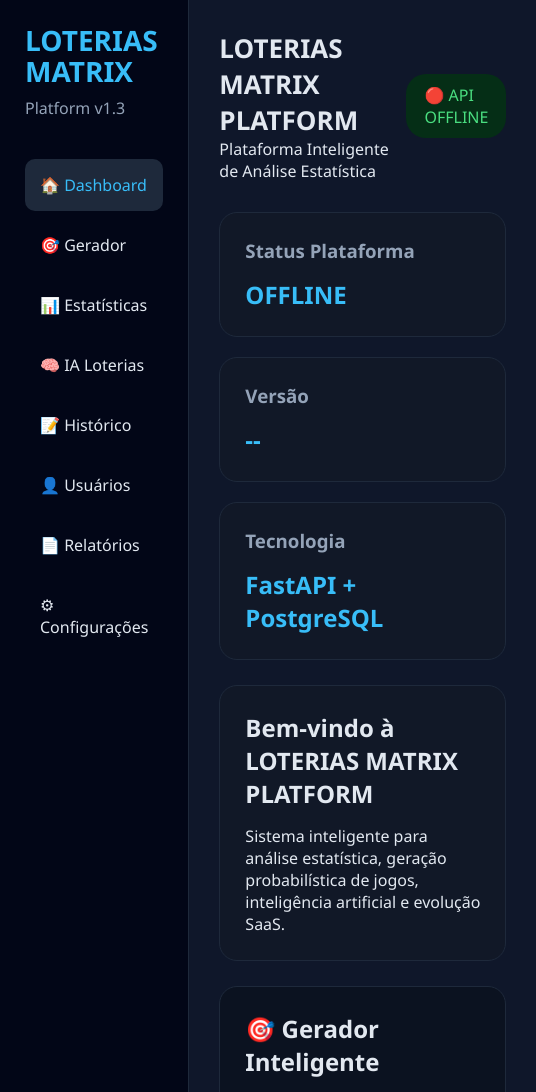
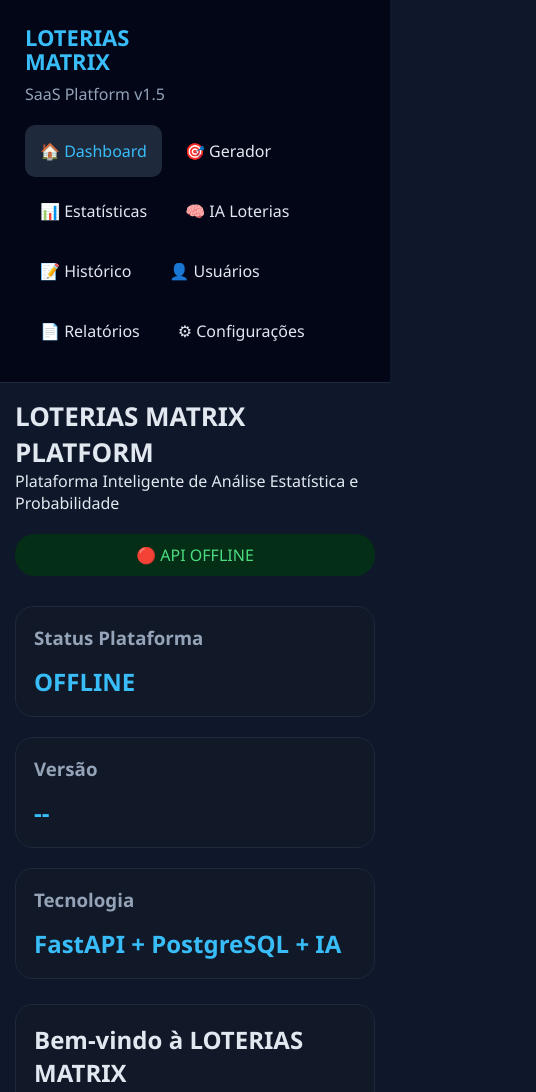
Before and after one commit to conexaoinsaude-alt/loterias-matrix, a plain HTML site: page frontend/index.html in a window 390 px wide. Shown: the top 1092 px of the page, 536 px wide, since content can reach past the window. Drawn offline with Linux system fonts and the light colour scheme.

Commit message:
Melhora interface responsiva SaaS LOTERIAS MATRIX

```diff
--- a/frontend/index.html
+++ b/frontend/index.html
@@ -5,15 +5,14 @@
 
     <meta charset="UTF-8">
 
-    <meta name="viewport"
-          content="width=device-width, initial-scale=1.0">
+    <meta name="viewport" content="width=device-width, initial-scale=1.0">
 
     <title>
         LOTERIAS MATRIX PLATFORM
     </title>
 
-    <link rel="stylesheet"
-          href="style.css">
+
+    <link rel="stylesheet" href="style.css">
 
 </head>
 
@@ -34,10 +33,11 @@
             </h1>
 
             <span>
-                Platform v1.3
+                SaaS Platform v1.5
             </span>
 
         </div>
+
 
 
         <nav>
@@ -48,33 +48,41 @@
                     🏠 Dashboard
                 </li>
 
+
                 <li>
                     🎯 Gerador
                 </li>
+
 
                 <li>
                     📊 Estatísticas
                 </li>
 
+
                 <li>
                     🧠 IA Loterias
                 </li>
+
 
                 <li>
                     📝 Histórico
                 </li>
 
+
                 <li>
                     👤 Usuários
                 </li>
+
 
                 <li>
                     📄 Relatórios
                 </li>
 
+
                 <li>
                     ⚙ Configurações
                 </li>
+
 
             </ul>
 
@@ -82,6 +90,8 @@
 
 
     </aside>
+
+
 
 
 
@@ -97,19 +107,28 @@
                     LOTERIAS MATRIX PLATFORM
                 </h2>
 
+
                 <p>
-                    Plataforma Inteligente de Análise Estatística
+                    Plataforma Inteligente de Análise Estatística e Probabilidade
                 </p>
+
 
             </div>
 
 
+
             <span id="api-status">
+
                 Verificando API...
+
             </span>
 
 
+
         </header>
+
+
+
 
 
 
@@ -122,11 +141,15 @@
                     Status Plataforma
                 </h3>
 
+
                 <strong id="status">
                     Carregando...
                 </strong>
 
+
             </div>
+
+
 
 
 
@@ -136,11 +159,15 @@
                     Versão
                 </h3>
 
+
                 <strong id="version">
                     --
                 </strong>
 
+
             </div>
+
+
 
 
 
@@ -150,14 +177,20 @@
                     Tecnologia
                 </h3>
 
+
                 <strong>
-                    FastAPI + PostgreSQL
+                    FastAPI + PostgreSQL + IA
                 </strong>
+
 
             </div>
 
 
+
         </section>
+
+
+
 
 
 
@@ -166,14 +199,17 @@
 
 
             <h2>
-                Bem-vindo à LOTERIAS MATRIX PLATFORM
+                Bem-vindo à LOTERIAS MATRIX
             </h2>
 
 
+
             <p>
+
                 Sistema inteligente para análise estatística,
                 geração probabilística de jogos,
-                inteligência artificial e evolução SaaS.
+                inteligência artificial e evolução para plataforma SaaS.
+
             </p>
 
 
@@ -183,23 +219,32 @@
 
 
 
+
+
+
+
         <section class="panel generator-panel">
 
 
             <h2>
-                🎯 Gerador Inteligente
+                🎯 Gerador Inteligente de Jogos
             </h2>
+
+
 
 
 
             <div class="form-grid">
 
 
+
                 <div>
+
 
                     <label>
                         Escolha a Loteria
                     </label>
+
 
 
                     <select id="loteria">
@@ -245,6 +290,7 @@
                         </option>
 
 
+
                     </select>
 
 
@@ -254,11 +300,16 @@
 
 
 
+
+
                 <div>
+
 
                     <label>
                         Quantidade de jogos
                     </label>
+
+
 
 
                     <select id="quantidade-jogos">
@@ -284,14 +335,20 @@
                         </option>
 
 
+
                     </select>
+
 
 
                 </div>
 
 
 
+
             </div>
+
+
+
 
 
 
@@ -303,7 +360,12 @@
 
                 🎯 Gerar Jogos
 
+
             </button>
+
+
+
+
 
 
 
@@ -318,7 +380,12 @@
 
 
 
-                <pre id="resultado-gerador">Nenhum jogo gerado ainda.</pre>
+                <pre id="resultado-gerador">
+
+Nenhum jogo gerado ainda.
+
+                </pre>
+
 
 
             </div>
@@ -330,10 +397,14 @@
 
 
 
+
+
     </main>
 
 
+
 </div>
+
 
 
 
@@ -344,4 +415,5 @@
 
 </body>
 
+
 </html>
--- a/frontend/script.js
+++ b/frontend/script.js
@@ -1,4 +1,9 @@
-const API_URL = "http://127.0.0.1:8000";
+const API_URL =
+    window.location.hostname === "localhost" ||
+    window.location.hostname === "127.0.0.1"
+        ? "http://127.0.0.1:8000"
+        : window.location.origin;
+
 
 
 let ultimoResultado = "";
@@ -14,6 +19,8 @@ document.addEventListener("DOMContentLoaded", () => {
     restaurarConfiguracoes();
 
 });
+
+
 
 
 
@@ -48,7 +55,7 @@ async function carregarStatus() {
 
     }
 
-    catch {
+    catch(error) {
 
 
         document.getElementById("status").textContent =
@@ -61,6 +68,9 @@ async function carregarStatus() {
 
         document.getElementById("api-status").textContent =
             "🔴 API OFFLINE";
+
+
+        console.error(error);
 
 
     }
@@ -84,7 +94,9 @@ function inicializarMenu() {
             document.querySelectorAll(".sidebar li")
             .forEach(menu => {
 
+
                 menu.classList.remove("active");
+
 
             });
 
@@ -104,6 +116,7 @@ function inicializarMenu() {
 
 
 
+
 function restaurarConfiguracoes() {
 
 
@@ -116,7 +129,7 @@ function restaurarConfiguracoes() {
 
 
 
-    if (loteria) {
+    if(loteria) {
 
 
         document.getElementById("loteria").value =
@@ -127,7 +140,7 @@ function restaurarConfiguracoes() {
 
 
 
-    if (quantidade) {
+    if(quantidade) {
 
 
         document.getElementById("quantidade-jogos").value =
@@ -143,7 +156,7 @@ function restaurarConfiguracoes() {
 
 
 
-    if (resultadoSalvo) {
+    if(resultadoSalvo) {
 
 
         document.getElementById("resultado-gerador")
@@ -151,13 +164,15 @@ function restaurarConfiguracoes() {
             resultadoSalvo;
 
 
-        ultimoResultado = resultadoSalvo;
+        ultimoResultado =
+            resultadoSalvo;
 
 
     }
 
 
 }
+
 
 
 
@@ -171,38 +186,14 @@ async function gerarJogos() {
 
 
 
-    const selectLoteria =
-        document.getElementById("loteria");
-
-
-
-    const selectQuantidade =
-        document.getElementById("quantidade-jogos");
-
-
-
     const loteria =
-        selectLoteria.value;
+        document.getElementById("loteria").value;
 
 
 
     const quantidade =
         parseInt(
-            selectQuantidade.value
-        );
-
-
-
-    localStorage.setItem(
-        "loteriaSelecionada",
-        loteria
-    );
-
-
-
-    localStorage.setItem(
-        "quantidadeJogos",
-        quantidade
+            document.getElementById("quantidade-jogos").value
         );
 
 
@@ -215,30 +206,30 @@ async function gerarJogos() {
     try {
 
 
-
         const response = await fetch(
 
             `${API_URL}/generator/create`,
 
             {
 
-                method: "POST",
+                method:"POST",
 
 
-                headers: {
+                headers:{
 
-                    "Content-Type": "application/json"
+                    "Content-Type":"application/json"
 
                 },
 
 
-                body: JSON.stringify({
+                body:JSON.stringify({
 
-                    loteria: loteria,
+                    loteria:loteria,
 
-                    quantidade_jogos: quantidade
+                    quantidade_jogos:quantidade
 
                 })
+
 
             }
 
@@ -252,12 +243,14 @@ async function gerarJogos() {
 
 
 
-        if (!response.ok) {
+        if(!response.ok){
 
 
             throw new Error(
+
                 data.detail ||
-                "Erro ao gerar jogos."
+                "Erro no servidor"
+
             );
 
 
@@ -266,19 +259,24 @@ async function gerarJogos() {
 
 
 
-        if (
+
+        if(
+
             !data.resultado ||
-            !data.resultado.jogos ||
-            data.resultado.jogos.length === 0
-        ) {
+            !data.resultado.jogos
+
+        ){
 
 
             throw new Error(
-                "Nenhum jogo foi gerado pelo motor."
+
+                "Nenhum jogo retornado pela API"
+
             );
 
 
         }
+
 
 
 
@@ -292,7 +290,8 @@ async function gerarJogos() {
 
 
         texto +=
-            "====================================\n\n";
+        "============================\n\n";
+
 
 
         texto +=
@@ -309,13 +308,16 @@ async function gerarJogos() {
 
 
 
+
         data.resultado.jogos.forEach(
 
-            (jogo, indice) => {
+            (jogo,index)=>{
 
 
                 texto +=
-                    `Jogo ${indice + 1}\n`;
+                "Jogo "
+                + (index + 1)
+                + "\n";
 
 
                 texto +=
@@ -333,7 +335,9 @@ async function gerarJogos() {
 
 
 
-        ultimoResultado = texto;
+        ultimoResultado =
+            texto;
+
 
 
 
@@ -348,24 +352,25 @@ async function gerarJogos() {
 
 
         resultado.textContent =
-            ultimoResultado;
+            texto;
 
 
 
     }
 
 
-
-    catch (erro) {
+    catch(error){
 
 
-        console.error(erro);
+        console.error(error);
 
 
 
         resultado.textContent =
+
         "ERRO:\n\n"
-            + erro.message;
+        +
+        error.message;
 
 
     }
--- a/frontend/style.css
+++ b/frontend/style.css
@@ -1,35 +1,24 @@
 * {
-
     margin: 0;
-
     padding: 0;
-
     box-sizing: border-box;
-
 }
 
 
-
 body {
-
     font-family:
-
     "Segoe UI",
     Arial,
     sans-serif;
 
     background:
-
     #0f172a;
 
     color:
-
     #e2e8f0;
 
+    min-height: 100vh;
 }
-
-
-
 
 
 .app {
@@ -38,516 +27,403 @@ body {
 
     min-height: 100vh;
 
+    width: 100%;
+
 }
 
 
-
-
+/* MENU LATERAL */
 
 .sidebar {
 
     width: 260px;
 
+    min-height: 100vh;
+
     background:
-
     #020617;
 
     padding: 25px;
 
     border-right:
-
     1px solid #1e293b;
 
+    flex-shrink: 0;
+
 }
-
-
-
 
 
 .logo h1 {
 
     font-size:
-
     28px;
 
     line-height:
-
     1.1;
 
     color:
-
     #38bdf8;
 
 }
 
 
-
 .logo span {
 
-    display: block;
+    display:
+    block;
 
     margin-top:
-
     10px;
 
     color:
-
     #94a3b8;
 
 }
 
 
-
-
-
-
 .sidebar ul {
 
     list-style:
-
     none;
 
     margin-top:
-
     40px;
 
 }
 
 
-
-
-
 .sidebar li {
 
     padding:
-
     15px;
 
     margin-bottom:
-
     8px;
 
     border-radius:
-
     10px;
 
     cursor:
-
     pointer;
 
     transition:
-
     0.3s;
 
 }
 
 
-
-
-
 .sidebar li:hover,
-
 .sidebar li.active {
 
     background:
-
     #1e293b;
 
     color:
-
     #38bdf8;
 
 }
 
 
-
-
-
-
+/* ÁREA PRINCIPAL */
 
 .content {
 
-    flex: 1;
+    flex:
+    1;
+
+    width:
+    100%;
+
+    max-width:
+    1400px;
+
+    margin:
+    0 auto;
 
     padding:
-
     30px;
 
 }
 
 
-
-
+/* BARRA SUPERIOR */
 
 .topbar {
 
     display:
-
     flex;
 
     justify-content:
-
     space-between;
 
     align-items:
-
     center;
 
+    gap:
+    20px;
+
     margin-bottom:
-
     30px;
 
 }
 
 
-
-
-
 .topbar h2 {
 
     font-size:
-
     26px;
 
 }
 
 
+/* STATUS API */
 
 #api-status {
 
     padding:
-
     10px 18px;
 
     border-radius:
-
     20px;
 
     background:
-
     #052e16;
 
     color:
+    #4ade80;
 
-    #4ade80;
+    white-space:
+    nowrap;
 
 }
 
 
-
-
-
-
+/* CARDS */
 
 .dashboard-grid {
 
     display:
-
     grid;
 
     grid-template-columns:
-
-    repeat(3,1fr);
+    repeat(auto-fit,minmax(250px,1fr));
 
     gap:
-
     20px;
 
 }
 
 
+.card,
+.panel {
+
+    background:
+    #111827;
+
+    border:
+    1px solid #1e293b;
+
+    border-radius:
+    18px;
+
+    padding:
+    25px;
+
+    width:
+    100%;
+
+}
 
 
+.card h3 {
 
-.card,
+    color:
+    #94a3b8;
+
+    margin-bottom:
+    15px;
+
+}
+
+
+.card strong {
+
+    font-size:
+    24px;
+
+    color:
+    #38bdf8;
+
+}
+
+
+/* PAINEIS */
 
 .panel {
 
-    background:
-
-    #111827;
-
-    border:
-
-    1px solid #1e293b;
-
-    border-radius:
-
-    18px;
-
-    padding:
-
+    margin-top:
     25px;
 
 }
 
 
-
-
-
-.card h3 {
-
-    color:
-
-    #94a3b8;
+.panel h2 {
 
     margin-bottom:
-
     15px;
 
 }
 
 
-
-
-
-.card strong {
-
-    font-size:
-
-    24px;
-
-    color:
-
-    #38bdf8;
-
-}
-
-
-
-
-
-
-
-.panel {
-
-    margin-top:
-
-    25px;
-
-}
-
-
-
-
-
-.panel h2 {
-
-    margin-bottom:
-
-    15px;
-
-}
-
-
-
-
-
 .generator-panel {
 
     background:
-
     #0b1220;
 
 }
-
-
-
-
-
-
+/* FORMULÁRIOS */
 
 .form-grid {
 
     display:
-
     grid;
 
     grid-template-columns:
-
     repeat(2,1fr);
 
     gap:
-
     20px;
 
     margin:
-
     25px 0;
 
 }
 
 
-
-
-
 label {
 
     display:
-
     block;
 
     margin-bottom:
-
     8px;
 
     color:
-
     #94a3b8;
 
 }
 
 
-
-
-
 select {
 
     width:
-
     100%;
 
     padding:
-
     12px;
 
     border-radius:
-
     10px;
 
     background:
-
     #020617;
 
     color:
-
     white;
 
     border:
-
     1px solid #334155;
 
 }
 
 
 
-
-
-
+/* BOTÕES */
 
 button {
 
     background:
-
     #0284c7;
 
     color:
-
     white;
 
     border:
-
     none;
 
     padding:
-
     14px 25px;
 
     border-radius:
-
     12px;
 
     cursor:
-
     pointer;
 
     font-size:
-
     16px;
 
     transition:
-
     0.3s;
 
 }
 
 
-
-
-
 button:hover {
 
     background:
-
     #0369a1;
 
 }
 
 
 
-
-
-
+/* RESULTADO DOS JOGOS */
 
 .resultado {
 
     margin-top:
-
     25px;
 
 }
 
 
-
-
-
 pre {
 
     margin-top:
-
     15px;
 
     background:
-
     #020617;
 
     padding:
-
     20px;
 
     border-radius:
-
     12px;
 
     min-height:
-
     120px;
 
     overflow:
-
     auto;
 
     color:
-
     #a7f3d0;
 
 }
 
 
 
-
-
+/* RESPONSIVIDADE CELULAR E TABLET */
 
 @media(max-width:900px){
 
 
-    .dashboard-grid,
+    .app {
 
-    .form-grid {
-
-        grid-template-columns:
-
-        1fr;
+        flex-direction:
+        column;
 
     }
 
@@ -555,10 +431,123 @@ pre {
     .sidebar {
 
         width:
+        100%;
 
-        200px;
+        min-height:
+        auto;
+
+        border-right:
+        none;
+
+        border-bottom:
+        1px solid #1e293b;
+
+    }
+
+
+    .sidebar ul {
+
+        display:
+        flex;
+
+        flex-wrap:
+        wrap;
+
+        gap:
+        8px;
+
+        margin-top:
+        20px;
+
+    }
+
+
+    .sidebar li {
+
+        margin-bottom:
+        0;
+
+    }
+
+
+    .content {
+
+        padding:
+        20px;
+
+    }
+
+
+    .topbar {
+
+        flex-direction:
+        column;
+
+        align-items:
+        flex-start;
+
+    }
+
+
+    .form-grid {
+
+        grid-template-columns:
+        1fr;
 
     }
 
 
 }
+
+
+
+/* CELULARES PEQUENOS */
+
+@media(max-width:480px){
+
+
+    .logo h1 {
+
+        font-size:
+        22px;
+
+    }
+
+
+    .content {
+
+        padding:
+        15px;
+
+    }
+
+
+    .card,
+    .panel {
+
+        padding:
+        18px;
+
+    }
+
+
+    button {
+
+        width:
+        100%;
+
+    }
+
+
+    #api-status {
+
+        width:
+        100%;
+
+        text-align:
+        center;
+
+    }
+
+
+}
```
Lines whose indentation alone changed are shown as unchanged.
